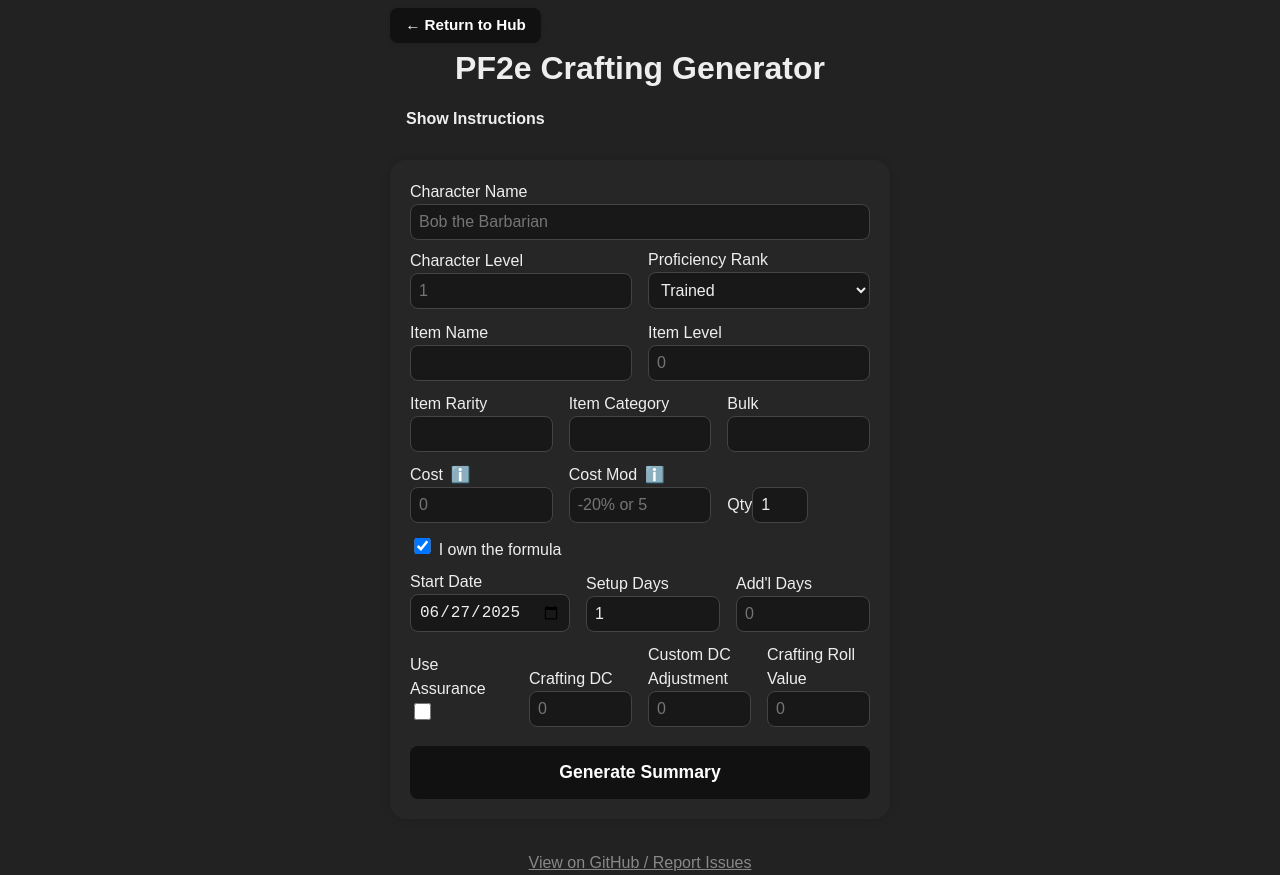
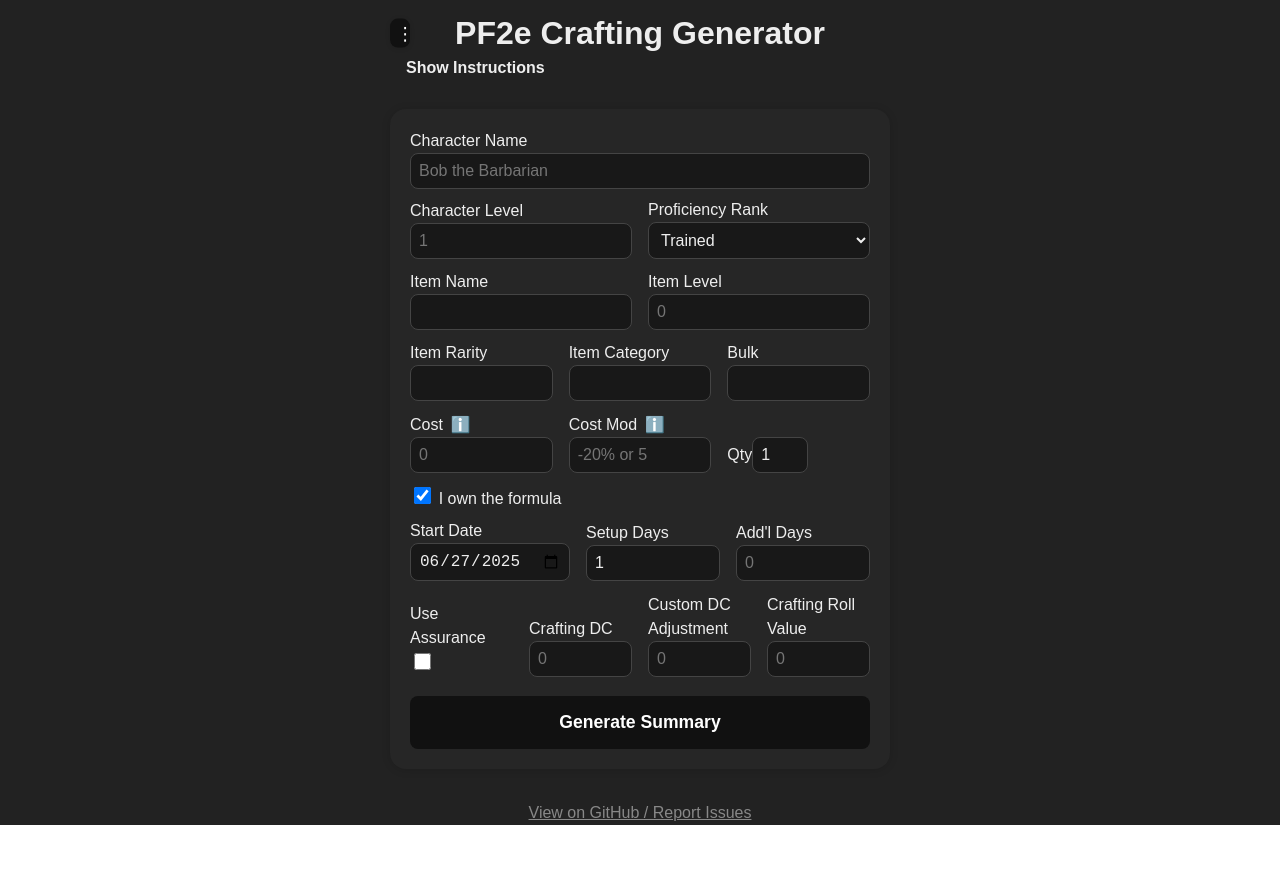
Before and after one commit to tuhs1985/pf2e-crafting, a React (Vite) app: page / in a window 1280 px wide. After the commit the page ends 825 px from the top, so only its background shows below. Built offline with nearby package versions, Linux system fonts and the light colour scheme.

Commit message:
fixed wrapping issue

```diff
--- a/src/App.css
+++ b/src/App.css
@@ -206,28 +206,99 @@ form.form-card {
   overflow-x: auto;
 }
 
+
+.header-container {
+  position: relative;
+  width: 100%;
+  display: flex;
+  justify-content: center;
+  align-items: center;
+}
+
+.header-container h1 {
+  margin: 0;
+  padding-top: 1rem;
+  width: 100%;
+  text-align: center;
+  padding-left: 1rem;   /* or more/less as needed */
+  padding-right: 1rem;
+}
+
 .return-btn {
-  display: inline-block;
+  display: inline-flex;
+  align-items: center;
   background: #111;
   color: #fff;
   border-radius: 0.5rem;
   border: none;
   font-size: 0.95rem;
   font-weight: bold;
-  padding: 0.4em 1em;
   cursor: pointer;
   box-shadow: 0 1px 5px rgba(0,0,0,0.12);
-  transition: background 0.2s, color 0.2s;
-  margin-bottom: 0em;
-  margin-left: 0;
-  margin-top: 0.5em;
+  margin: 0.5em 0 0 0;
   text-decoration: none;
+  overflow: hidden;
+  transition: width 0.25s cubic-bezier(.4,0,.2,1), padding 0.25s cubic-bezier(.4,0,.2,1);
+  width: .5em;           /* compact when collapsed */
+  padding: 0.2em 0.4em;
+  white-space: nowrap;
+  position: absolute;
+  left: 0;
+  top: 50%;
+  transform: translateY(-50%);
 }
+
+.return-btn .arrow,
+.return-btn .return-text {
+  opacity: 0;
+  width: 0;
+  margin: 0;
+  transition: opacity 0.2s, width 0.2s, margin 0.2s;
+  overflow: hidden;
+  display: inline-flex;
+}
+
 .return-btn:hover,
 .return-btn:focus {
-  background: #222;
-  color: #a0e2ff;
-  text-decoration: underline;
+  width: 11.5em;      /* wide enough for all content */
+  padding: 0.2em 1em;
+}
+
+.return-btn:hover .arrow,
+.return-btn:focus .arrow,
+.return-btn:hover .return-text,
+.return-btn:focus .return-text {
+  opacity: 1;
+  width: auto;
+  margin-left: 0.5em;
+}
+
+.return-btn .dots {
+  opacity: 1;
+  transition: opacity 0.2s;
+  font-size: 1.2em;
+  line-height: 1;
+  margin-right: 0.1em;
+}
+
+.return-btn:hover .dots,
+.return-btn:focus .dots {
+  opacity: 0;
+}
+.return-btn.expanded {
+  width: 11.5em;
+  padding: 0.2em 1em;
+}
+
+.return-btn.expanded .arrow,
+.return-btn.expanded .return-text {
+  opacity: 1;
+  width: auto;
+  margin-left: 0.5em;
+}
+
+.return-btn.expanded .dots {
+  opacity: 0;
 }
 
 footer {
--- a/src/App.tsx
+++ b/src/App.tsx
@@ -26,6 +26,31 @@ type ItemDbEntry = {
   cost: number;
   consumable: boolean;
 };
+
+export function ReturnButton() {
+  const [expanded, setExpanded] = useState(false);
+
+  // Only used for touch devices
+  const handleTouchEnd = (e: React.TouchEvent<HTMLAnchorElement>) => {
+    if (!expanded) {
+      e.preventDefault();
+      setExpanded(true);
+    }
+    // If already expanded, allow navigation
+  };
+
+  return (
+    <a
+      href="https://tools.tuhsrpg.com/"
+      className={`return-btn${expanded ? " expanded" : ""}`}
+      onTouchEnd={handleTouchEnd}
+    >
+      <span className="dots">&#8942;</span>
+      <span className="arrow">&larr;</span>
+      <span className="return-text">Return to Hub</span>
+    </a>
+  );
+}
 
 // Detects if the app is running as an installed PWA (standalone)
 function useIsStandalone() {
@@ -281,18 +306,12 @@ export default function App() {
   return (
     <div className="app-container">
       <div className="inner-container">
-        {/* "Return to Hub" only shows if not in standalone PWA mode */}
-        {!isStandalone && (
-          <a
-            href="https://tools.tuhsrpg.com/"
-            className="return-btn"
-          >
-            &larr; Return to Hub
-          </a>
-        )}
-
-        <h1>PF2e Crafting Generator</h1>
-        {/* Expandable Instructions */}
+		<div className="header-container" style={{ position: "relative" }}>
+		  {!isStandalone && (
+			<ReturnButton />
+		  )}
+		  <h1 style={{ textAlign: "center", margin: 0 }}>PF2e Crafting Generator</h1>
+		</div>
         <div className="instructions-container" style={{marginBottom: "1em"}}>
           <button
             type="button"
```
